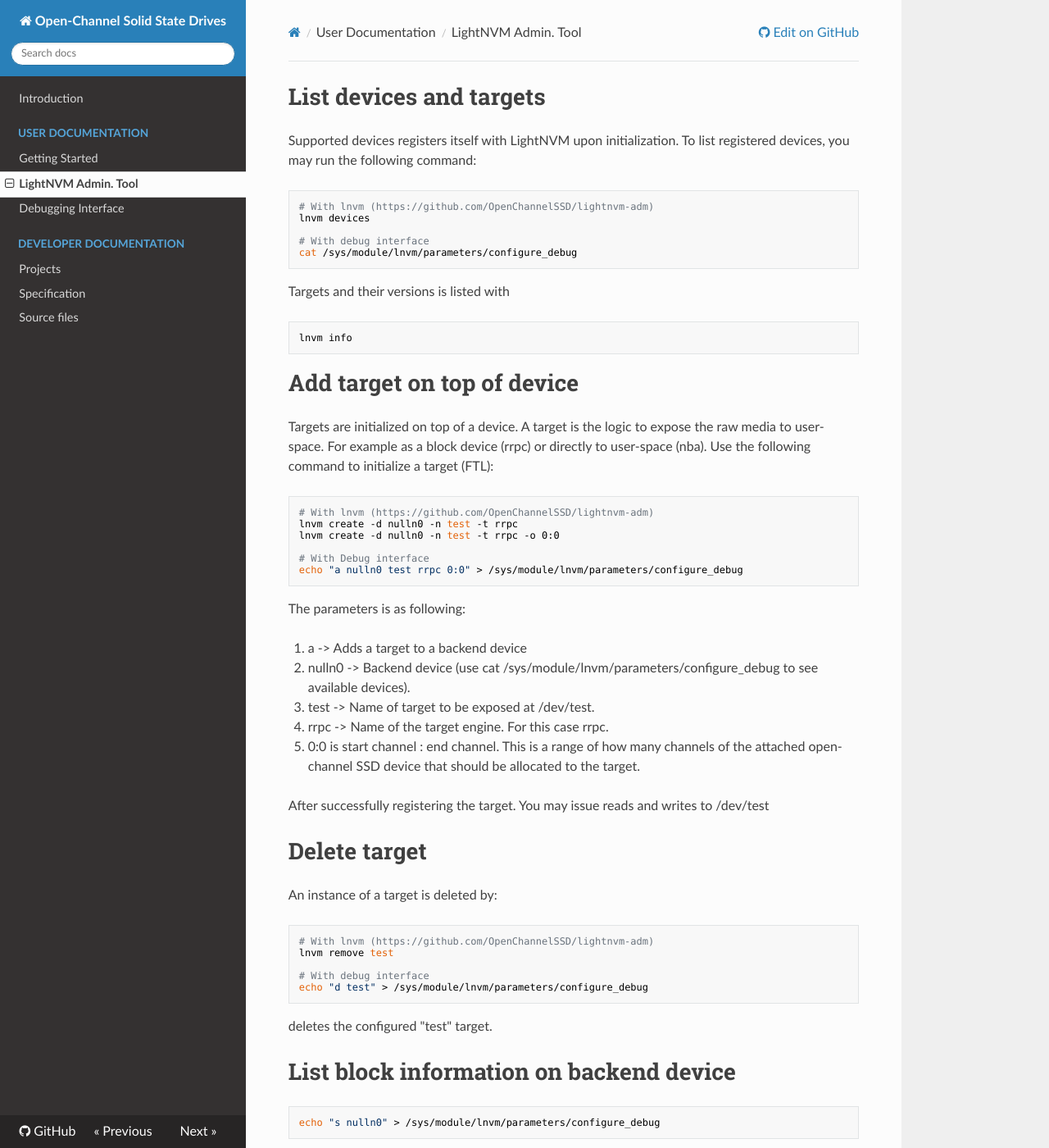
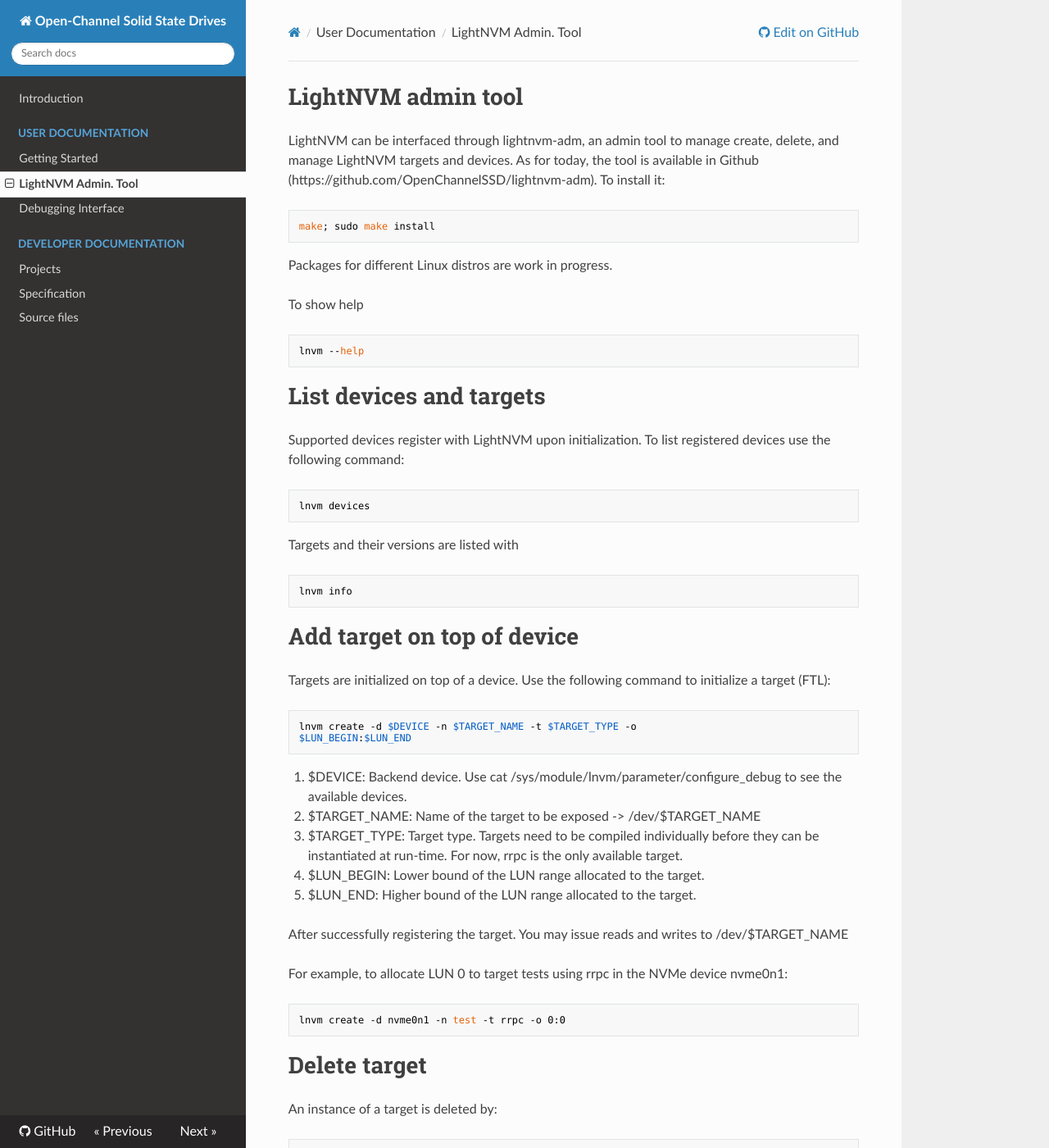
Before and after one commit to OpenChannelSSD/documentation, an MkDocs documentation site: the page built from docs/commands.md, in a window 1280 px wide and 1400 px high. Shown: the whole window at 82% size. Built offline with MkDocs 1.6.1, drawn with Linux system fonts in a browser that asks for light colours; nearby versions of some CDN libraries; old or Windows-style settings are respelled for this version of MkDocs; some of the changed text lies outside the part shown.

Commit message:
Add lightnvm-adm tool manual

```diff
--- a/docs/commands.md
+++ b/docs/commands.md
@@ -1,53 +1,52 @@
+# LightNVM admin tool
+
+LightNVM can be interfaced through lightnvm-adm, an admin tool to manage create,
+delete, and manage LightNVM targets and devices. As for today, the tool is
+available in Github (https://github.com/OpenChannelSSD/lightnvm-adm). To install
+it:
+
+	make; sudo make install
+
+Packages for different Linux distros are work in progress.
+
+To show help
+
+	lnvm --help
+
 # List devices and targets
+Supported devices register with LightNVM upon initialization. To list registered
+devices use the following command:
 
-Supported devices registers itself with LightNVM upon initialization. To list registered devices, you may run the following command:
-
-    # With lnvm (https://github.com/OpenChannelSSD/lightnvm-adm)
     lnvm devices
 
-    # With debug interface
-    cat /sys/module/lnvm/parameters/configure_debug
-
-Targets and their versions is listed with
+Targets and their versions are listed with
 
     lnvm info
 
 # Add target on top of device
-
-Targets are initialized on top of a device. A target is the logic to expose the raw media to user-space. For example as a block device (rrpc) or directly to user-space (nba). Use the following command to
+Targets are initialized on top of a device. Use the following command to
 initialize a target (FTL):
 
-    # With lnvm (https://github.com/OpenChannelSSD/lightnvm-adm)
-    lnvm create -d nulln0 -n test -t rrpc
-    lnvm create -d nulln0 -n test -t rrpc -o 0:0
+    lnvm create -d $DEVICE -n $TARGET_NAME -t $TARGET_TYPE -o
+    $LUN_BEGIN:$LUN_END
 
-    # With Debug interface
-    echo "a nulln0 test rrpc 0:0" > /sys/module/lnvm/parameters/configure_debug
-
-The parameters is as following:
-
- 1.  a -> Adds a target to a backend device
- 2.  nulln0 -> Backend device (use cat /sys/module/lnvm/parameters/configure_debug to see available devices).
- 3.  test -> Name of target to be exposed at /dev/test.
- 4.  rrpc -> Name of the target engine. For this case rrpc.
- 5.  0:0 is start channel : end channel. This is a range of how many channels of the attached open-channel SSD device that should be allocated to the target.
+1. $DEVICE: Backend device. Use cat /sys/module/lnvm/parameter/configure_debug to
+see the available devices.
+2. $TARGET_NAME: Name of the target to be exposed -> /dev/$TARGET_NAME
+3. $TARGET_TYPE: Target type. Targets need to be compiled individually before they
+can be instantiated at run-time. For now, rrpc is the only available target.
+4. $LUN_BEGIN: Lower bound of the LUN range allocated to the target.
+5. $LUN_END: Higher bound of the LUN range allocated to the target.
 
 After successfully registering the target. You may issue reads and writes to
-/dev/test
+/dev/$TARGET_NAME
+
+For example, to allocate LUN 0 to target tests using rrpc in the NVMe device
+nvme0n1:
+
+    lnvm create -d nvme0n1 -n test -t rrpc -o 0:0
 
 # Delete target
 An instance of a target is deleted by:
 
-    # With lnvm (https://github.com/OpenChannelSSD/lightnvm-adm)
     lnvm remove test
-
-    # With debug interface
-    echo "d test" > /sys/module/lnvm/parameters/configure_debug
-
-deletes the configured "test" target.
-
-# List block information on backend device
-
-    echo "s nulln0" > /sys/module/lnvm/parameters/configure_debug
-
-List's the internal information of a target.
```
